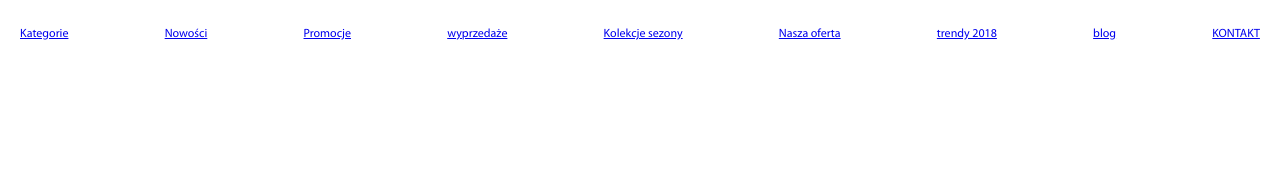
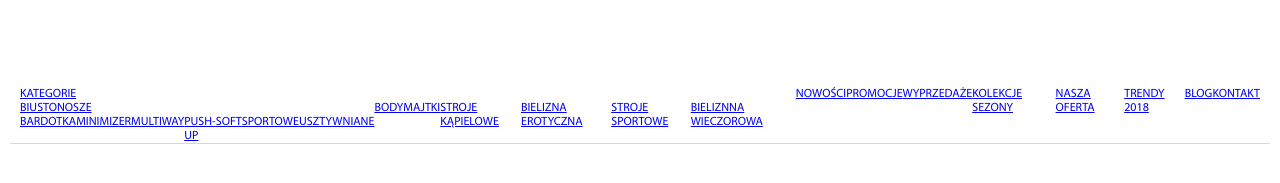
Before and after one commit to Vimalraveendra/psd-to-html, a plain HTML site: page index.html in a window 1280 px wide. Shown: the part 165-348 px from the top of the page. Drawn offline with Linux system fonts and the light colour scheme.

Commit message:
added styles to main menu and added dropdown menu & sub dropdown menu code

```diff
--- a/css/style.css
+++ b/css/style.css
@@ -159,3 +159,13 @@ input:focus {
 .cart-icon p {
   font-size: 10.8px;
 }
+
+/* main menu */
+.main-menu {
+  height: 108px;
+}
+.main-menu #menu {
+  padding-top: 60px;
+  text-transform: uppercase;
+  border-bottom: 1px solid #d7d7d7;
+}
--- a/index.html
+++ b/index.html
@@ -1,7 +1,7 @@
 <!DOCTYPE html>
 <html lang="en">
   <head>
-    <meta charset="UTF-8" />
+    <meta charset="UTF-8"/>
     <meta name="viewport" content="width=device-width, initial-scale=1.0" />
     <title>PSD to HTML</title>
     <link rel="stylesheet" href="css/fontawesome.min.css"/>
@@ -51,7 +51,27 @@
             <!-- navigation menu -->
             <nav class="main-menu ">
                 <ul id="menu" class="container">
-                  <li ><a href="#">Kategorie</a></li>
+                  <li ><a href="#">Kategorie</a>
+                    <ul class="drop-down">
+                      <li><a href="#">Biustonosze</a>
+                        <ul class="sub-drop-down">
+                          <li><a href="#">Bardotka</a></li>
+                          <li><a href="#">Minimizer</a></li>
+                          <li><a href="#">Multiway</a></li>
+                          <li><a href="#">Push-up</a></li>
+                          <li><a href="#">Soft</a></li>
+                          <li><a href="#">Sportowe</a></li>
+                          <li><a href="#">usztywniane</a></li>
+                        </ul>
+                      </li>
+                      <li><a href="#">Body</a></li>
+                      <li><a href="#">Majtki</a></li>
+                      <li><a href="#">Stroje kąpielowe</a></li>
+                      <li><a href="#">Bielizna erotyczna</a></li>
+                      <li><a href="#">Stroje sportowe</a></li>
+                      <li><a href="#">bieliznna wieczorowa</a></li>
+                    </ul>
+                  </li>
                   <li><a href="#">Nowości</a></li>
                   <li><a href="#">Promocje</a></li>
                   <li class="sell "><a href="#">wyprzedaże</a></li>
```
